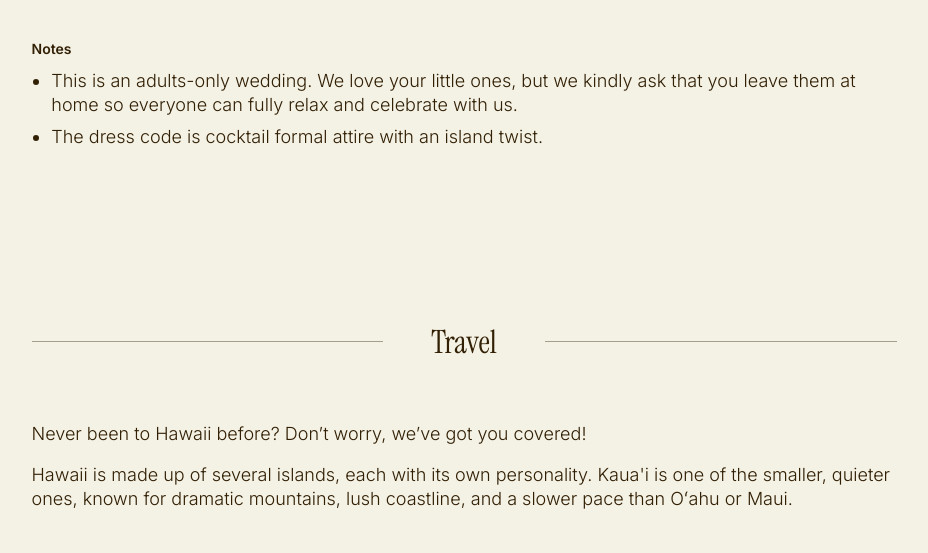
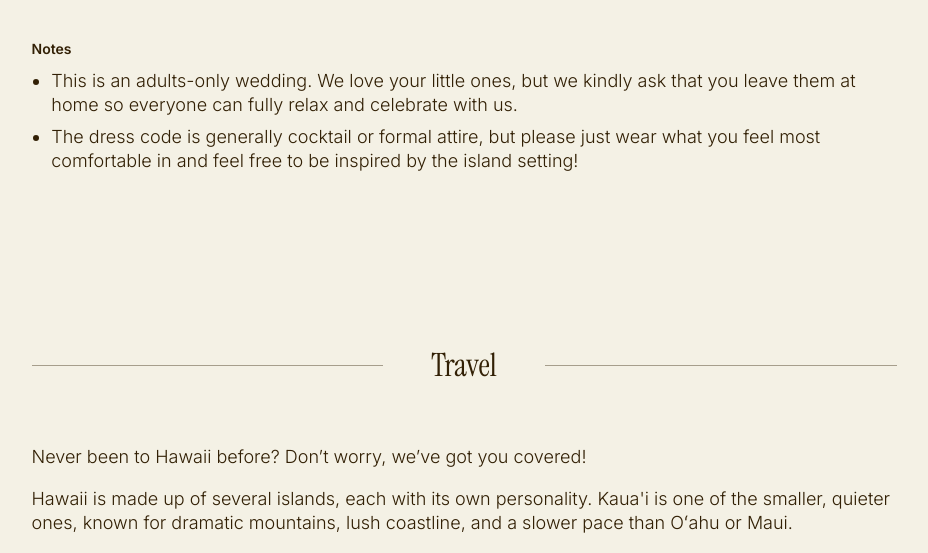
Before and after one commit to anoffsinger/wedding, a plain HTML site: page index.html in a window 1280 px wide. Shown: the part 5964-6517 px from the top of the page, without its empty margins (176-1104 px from the left). Drawn offline with Linux system fonts and the light colour scheme.

Commit message:
Update dress code note

```diff
--- a/index.html
+++ b/index.html
@@ -234,7 +234,7 @@
             <h3>Notes</h3>
             <ul class="wedding-notes">
               <li>This is an adults-only wedding. We love your little ones, but we kindly ask that you leave them at home so everyone can fully relax and celebrate with us.</li>
-              <li>The dress code is cocktail formal attire with an island twist.</li>
+              <li>The dress code is generally cocktail or formal attire, but please just wear what you feel most comfortable in and feel free to be inspired by the island setting!</li>
             </ul>
           </div>
         </div>
```
